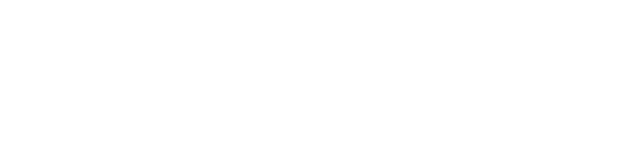
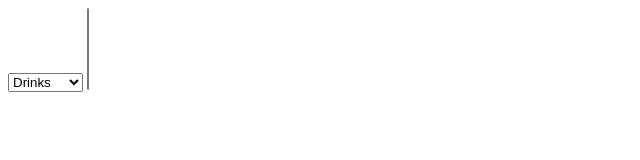
Before and after one commit to Scotty-Cloud/foodmenu, a plain HTML site: page index.html in a window 1280 px wide. Shown: the whole page, without its empty margins (0-640 px from the left). Drawn offline with Linux system fonts and the light colour scheme.

Commit message:
create starter drop down selection

```diff
--- a/index.html
+++ b/index.html
@@ -1,15 +1,20 @@
 <!DOCTYPE html>
 <html lang="en">
-<head>
-    <meta charset="UTF-8">
-    <meta name="viewport" content="width=device-width, initial-scale=1.0">
+  <head>
+    <meta charset="UTF-8" />
+    <meta name="viewport" content="width=device-width, initial-scale=1.0" />
     <title>Food Menu</title>
-    <link rel="stylesheet" href="styles.css">
+    <link rel="stylesheet" href="styles.css" />
     <script defer src="app.js"></script>
-</head>
-<body>
+  </head>
+  <body>
     <main>
-
+      <select id="categoryDropdown">
+        <option value="drinks">Drinks</option>
+        <option value="entrees">Entrees</option>
+        <option value="desserts">Desserts</option>
+      </select>
+      <select id="menuListbox" size="5"></select>
     </main>
-</body>
+  </body>
 </html>
```
